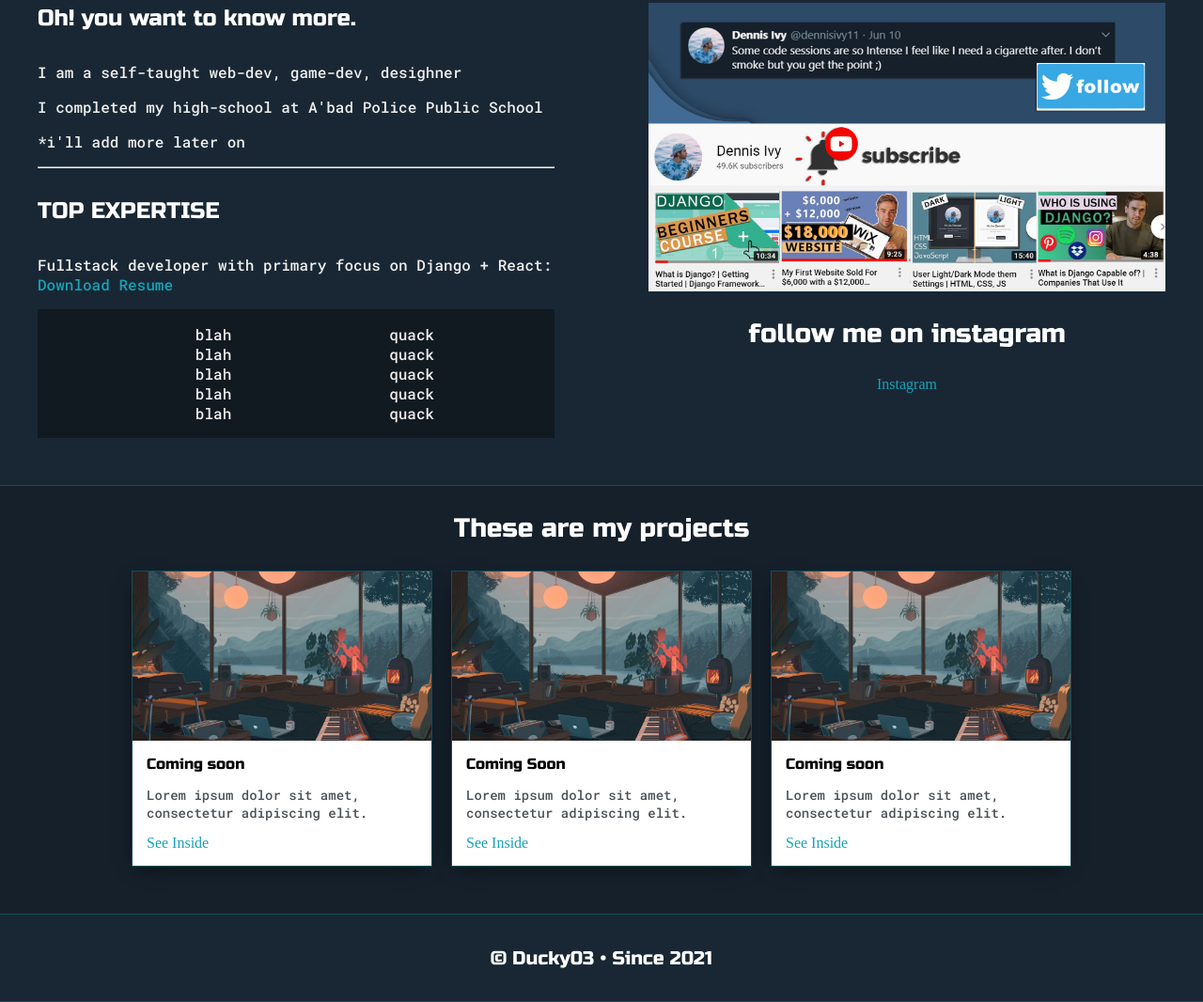
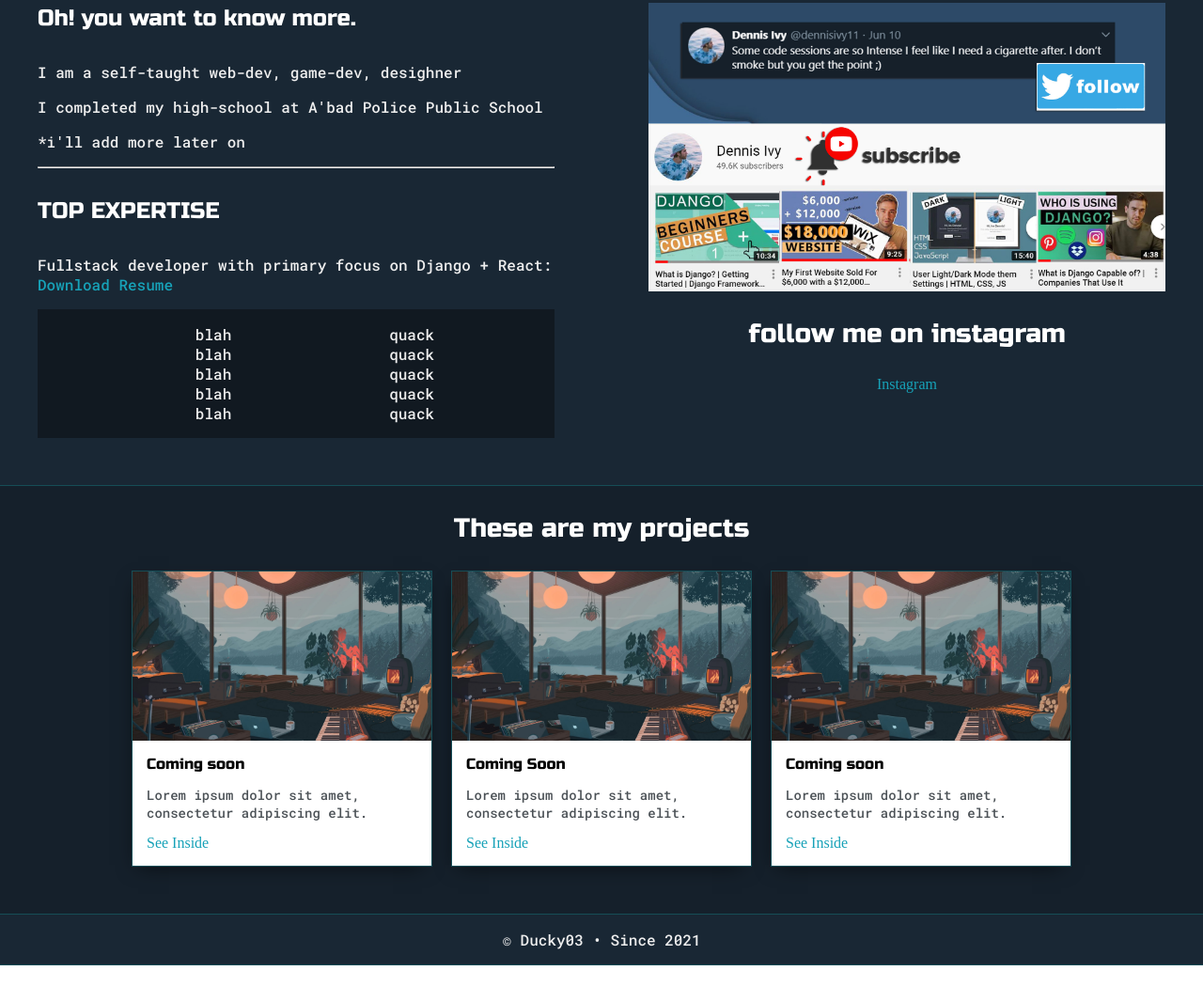
Before and after one commit to Ducky03/ducky.github.io, a plain HTML site: page index.html in a window 1280 px wide. Shown: the part 742-1808 px from the top of the page at 94% size. After the commit the page ends 1769 px from the top, so only its background shows below. Drawn offline with Linux system fonts and the light colour scheme.

Commit message:
Update index.html

```diff
--- a/index.html
+++ b/index.html
@@ -27,13 +27,13 @@
 				<div class="nav-wrapper">
 
 					<!-- Link around dots-wrapper added after tutorial video -->
-					<a href="index.html">
+					<!--<a href="index.html">-->
 						<div class="dots-wrapper">
 							<div id="dot-1" class="browser-dot"></div>
 							<div id="dot-2" class="browser-dot"></div>
 							<div id="dot-3" class="browser-dot"></div>
 						</div>
-					</a>
+					<!--</a>-->
 
 
 					<!--<ul id="navigation">
@@ -190,7 +190,7 @@
 				<input id="submit-btn" type="submit" value="Send">
 			</form>
 		</div>-->
-		<h5 align="center">© Ducky03 • Since 2021</h5>
+		<p align="center">© Ducky03 • Since 2021</p>
 	</section>
 
 	<script type="text/javascript" src="script.js"></script>
```
